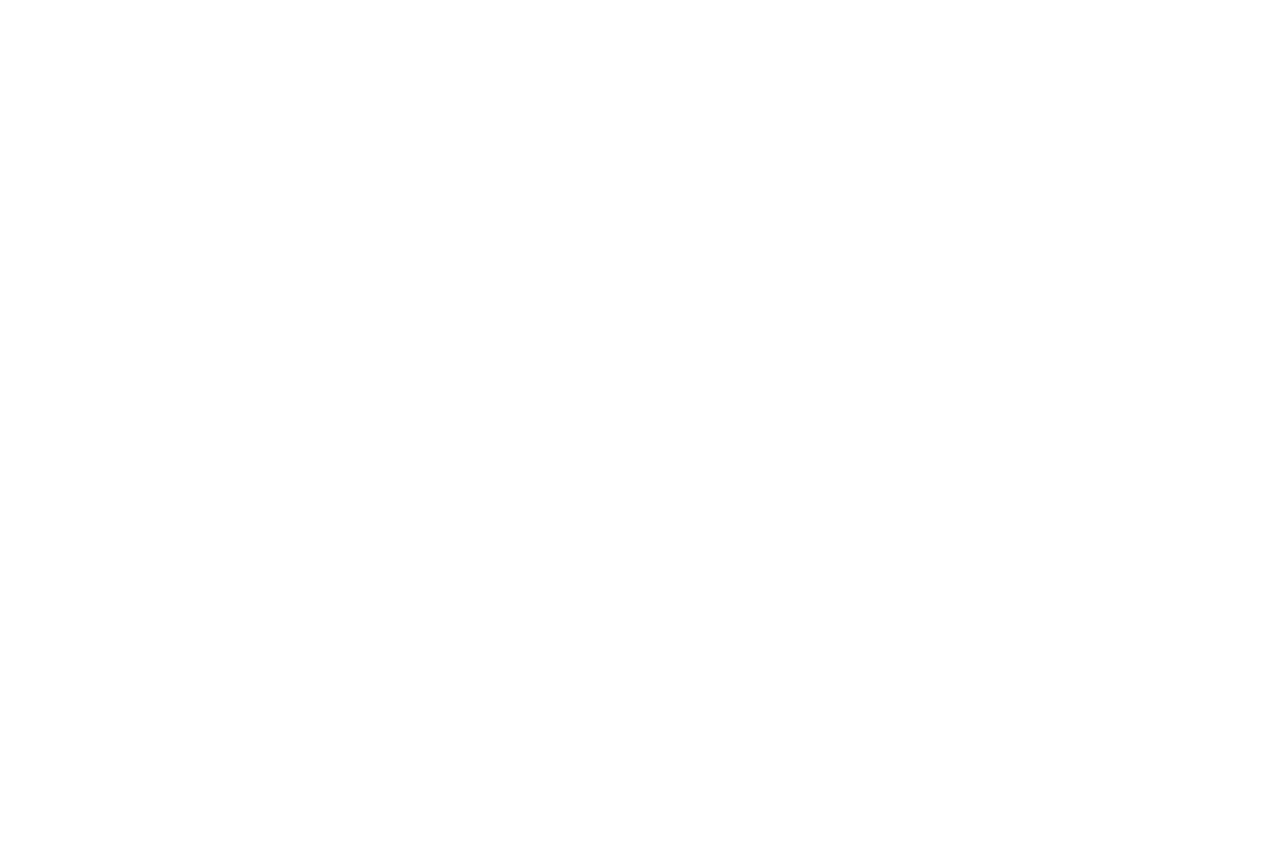
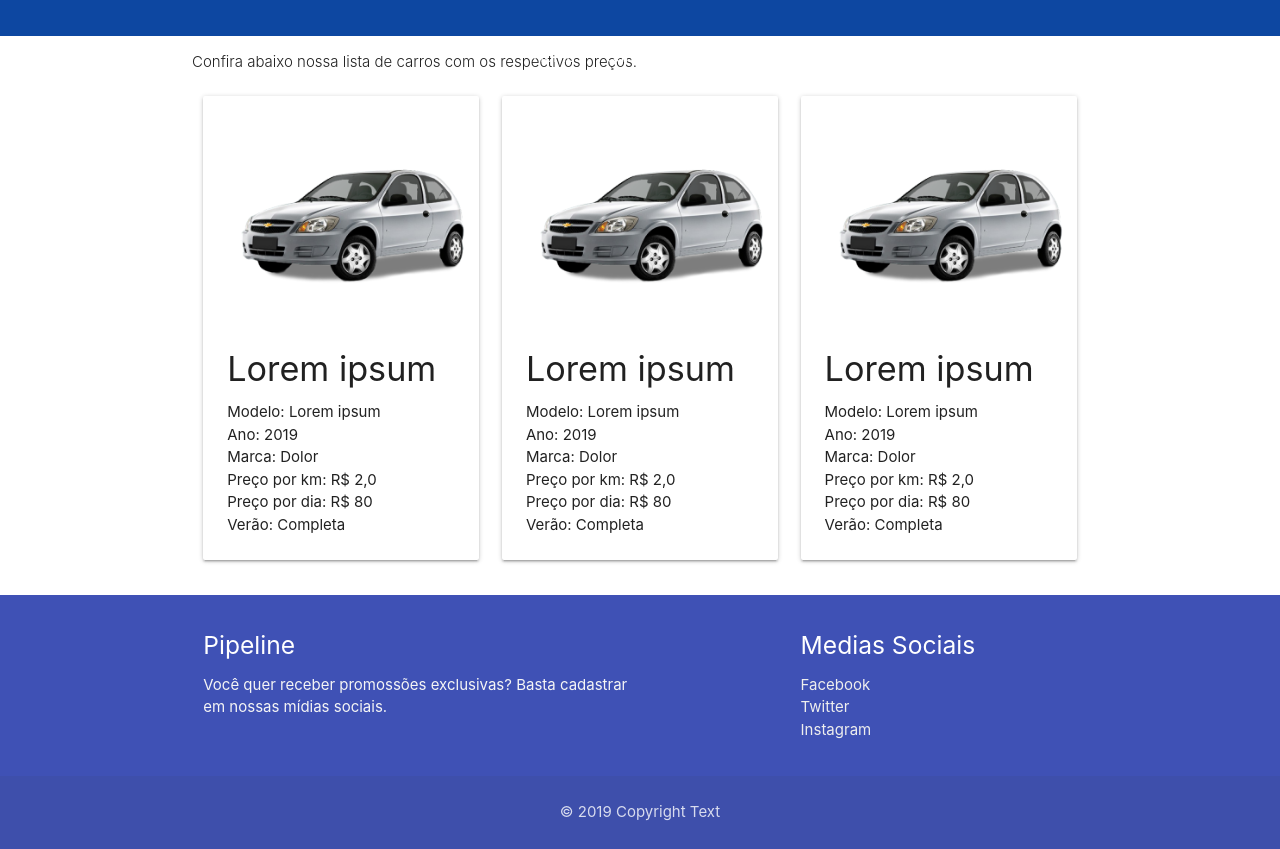
Before and after one commit to AlvesDario/Pi-BCME, a Django app: page /offers/ in a window 1280 px wide. Before the commit the part shown is empty. Shown: the part 302-1151 px from the top of the page. Before the commit the page ends 22 px from the top, so only its background shows below. Run offline with Django 3.2, Linux system fonts and the light colour scheme; parts of the project's set-up code (start-up, migrations or seed data) failed here and were passed over; some libraries are stand-ins or nearby versions.

Commit message:
add offers

```diff
--- a/src/PI/urls.py
+++ b/src/PI/urls.py
@@ -22,7 +22,7 @@ from django.conf.urls.static import static
 urlpatterns = [
     path('admin/', admin.site.urls),
     path('', include('acme.urls')),
-    path('jet/',include('jet.urls','jet')),
+    path('jet/', include('jet.urls','jet')),
 ]
 
 if settings.DEBUG:
--- a/src/acme/templates/acme/base.html
+++ b/src/acme/templates/acme/base.html
@@ -48,7 +48,7 @@
                 <a href="{% url 'carros' %}">Carros</a>
               </li>
               <li>
-                <a href="#offers">Ofertas</a>
+                <a href="{% url 'offers' %}">Ofertas</a>
               </li>
               <li>
                 <a href="#aboutus">Sobre</a>
@@ -70,7 +70,7 @@
         <a href="{% url 'carros' %}">Carros</a>
       </li>
       <li>
-        <a href="#offers">Ofertas</a>
+        <a href="{% url 'offers' %}">Ofertas</a>
       </li>
       <li>
         <a href="#aboutus">Sobre</a>
--- /dev/null
+++ b/src/acme/templates/acme/offers.html
@@ -0,0 +1,128 @@
+{% extends 'acme/base.html' %}
+{% block content %}
+
+<!--Formulário de filtragem de veículos-->
+<section id="search" class="section  blue darken-4 grey-text ">
+  <div class="container">
+    <div class="row">
+      <form class="col s12">
+        <div class="row">
+          <div class="input-field col s6">
+            <i class="material-icons prefix">near_me</i>
+            <input type="text" class="autocomplete" id="text-input" placeholder="Modelo">
+          </div>
+          <div class="input-field col s6">
+            <i class="material-icons prefix">local_taxi</i>
+            <input type="text" class="autocomplete" id="text-input" placeholder="Marca">
+          </div>
+          <div class="input-field col s6">
+            <i class="material-icons prefix">navigate_before</i>
+            <input type="text" class="autocomplete" id="text-input" placeholder="Preço mínimo">
+          </div>
+          <div class="input-field col s6">
+            <i class="material-icons prefix">navigate_next</i>
+            <input type="text" class="autocomplete" id="text-input" placeholder="Preço máximo">
+          </div>
+          <div class="col s6">
+            <!-- Switch -->
+            <div class="switch">
+              <label class="white-text">
+                Por kilometro
+                <input type="checkbox">
+                <span class="lever"></span>
+                Por dia
+              </label>
+            </div>
+          </div>
+
+          <button style="float: right" class="btn waves-effect waves-light teal" type="submit" name="action">Buscar
+            <i class="material-icons left">search</i>
+          </button>
+        </div>
+      </form>
+    </div>
+  </div>
+</section>
+
+<!--Listagem dos carros com os preços (ainda apenas modelos)-->
+<div class="container">
+  <p class="light">Confira abaixo nossa lista de carros com os respectivos preços.</p>
+  <div class="row">
+    <div class="col s12 m4">
+      <div class="card">
+        <div class="card-image">
+          <img src="_outros/_Cars/Economy/Chevrolet Celta.png">
+        </div>
+        <div class="card-content">
+          <h4>Lorem ipsum</h4>
+          <p>Modelo: Lorem ipsum</p>
+          <p>Ano: 2019</p>
+          <p>Marca: Dolor</p>
+          <p>Preço por km: R$ 2,0</p>
+          <p>Preço por dia: R$ 80</p>
+          <p>Verão: Completa</p>
+        </div>
+      </div>
+    </div>
+    <div class="col s12 m4">
+      <div class="card">
+        <div class="card-image">
+          <img src="_outros/_Cars/Economy/Chevrolet Celta.png">
+        </div>
+        <div class="card-content">
+          <h4>Lorem ipsum</h4>
+          <p>Modelo: Lorem ipsum</p>
+          <p>Ano: 2019</p>
+          <p>Marca: Dolor</p>
+          <p>Preço por km: R$ 2,0</p>
+          <p>Preço por dia: R$ 80</p>
+          <p>Verão: Completa</p>
+        </div>
+      </div>
+    </div>
+    <div class="col s12 m4">
+      <div class="card">
+        <div class="card-image">
+          <img src="_outros/_Cars/Economy/Chevrolet Celta.png">
+        </div>
+        <div class="card-content">
+          <h4>Lorem ipsum</h4>
+          <p>Modelo: Lorem ipsum</p>
+          <p>Ano: 2019</p>
+          <p>Marca: Dolor</p>
+          <p>Preço por km: R$ 2,0</p>
+          <p>Preço por dia: R$ 80</p>
+          <p>Verão: Completa</p>
+        </div>
+      </div>
+    </div>
+  </div>
+</div>
+
+<script>
+  document.addEventListener('DOMContentLoaded', function () {
+    var elems = document.querySelectorAll('.collapsible');
+    var instances = M.Collapsible.init(elems, options);
+  });
+</script>
+
+<script>
+  $(document).ready(function () {
+    $('.collapsible').collapsible();
+  });
+</script>
+
+<script>
+  //Slides
+  const slider = document.querySelector('.slider');
+  M.Slider.init(slider, {
+
+    height: 500,
+    transition: 500,
+    interval: 6000
+  });
+
+</script>
+<!--JavaScript at end of body for optimized loading-->
+<script type="text/javascript" src="js/materialize.min.js"></script>
+{% endblock %}
--- a/src/acme/views.py
+++ b/src/acme/views.py
@@ -67,7 +67,7 @@ def cars(request):
     return render(request, 'acme/carros.html', {'cars': carros})
 
 def offers(request):
-    return HttpResponse('offers')
+    return render(request, 'acme/offers.html')
 
 def about(request):
     return HttpResponse('about')
```
